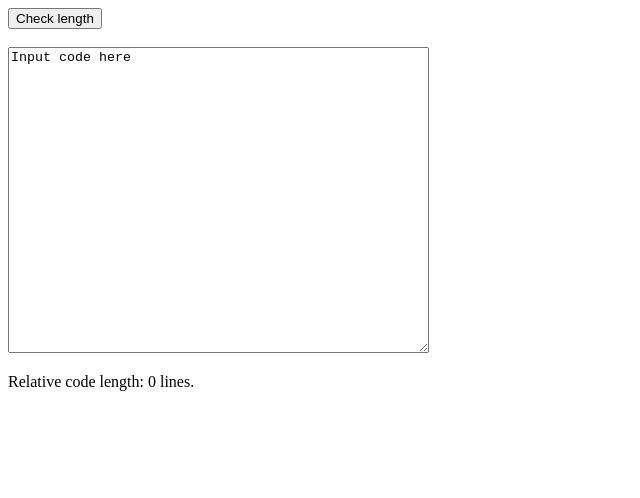
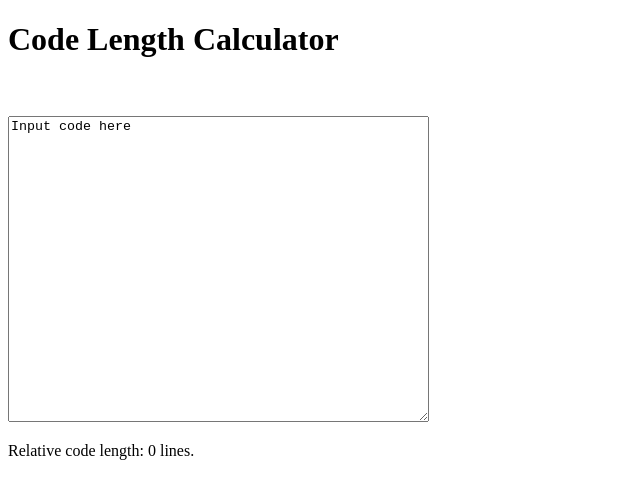
Before and after one commit to nbervar21/length-checker, a plain HTML site: page index.html in a window 1280 px wide. Shown: the whole page, without its empty margins (0-640 px from the left). Drawn offline with Linux system fonts and the light colour scheme.

Commit message:
Update index.html

```diff
--- a/index.html
+++ b/index.html
@@ -2,25 +2,25 @@
 <html>
 	<head>
 		<script>
-		function onSubmit() {
-			var x = document.getElementByID("input_code").value;
+			window.setInterval(function(){
+				var x = document.getElementById("input_code").value;
 				if (x == "") {
 					document.getElementById("editMe").innerHTML = "Empty";
 					return;
 				}
 				if (x == "is douglas kiang secretly thanos?")
 				{
-				alert("yes");
+					document.getElementById("editMe").innerHTML = "yes";
 					return;
 				}
 				var bracket_amt = (x.match(/{/g)||[]).length;
 				var semicolon_amt = (x.match(/;/g)||[]).length;
 				document.getElementById("editMe").innerHTML = "Relative code length: " + (bracket_amt + semicolon_amt) + " lines.";
-		}
+			}, 1000); // run every second
 		</script>
 	</head>
 	<body>
-		<input type="button" value="Check length" onclick="onSubmit();">
+		<h1>Code Length Calculator</h1>
 		<br><br>
 		<textarea rows="20" cols="50" id="input_code">Input code here</textarea>
 		<p id="editMe">Relative code length: 0 lines.</p>
```
Lines whose indentation alone changed are shown as unchanged.
